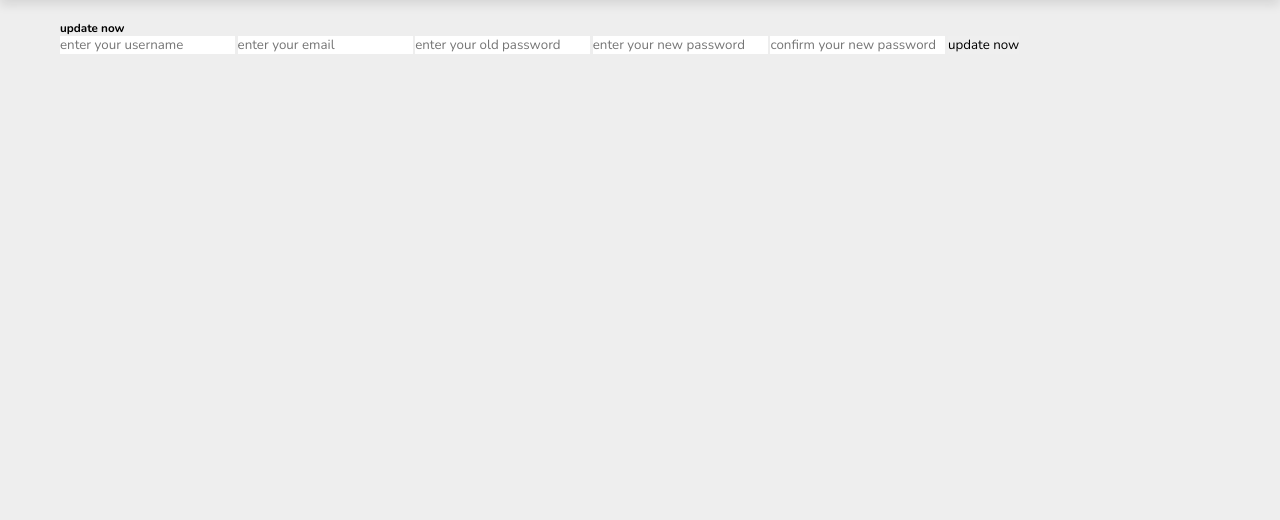
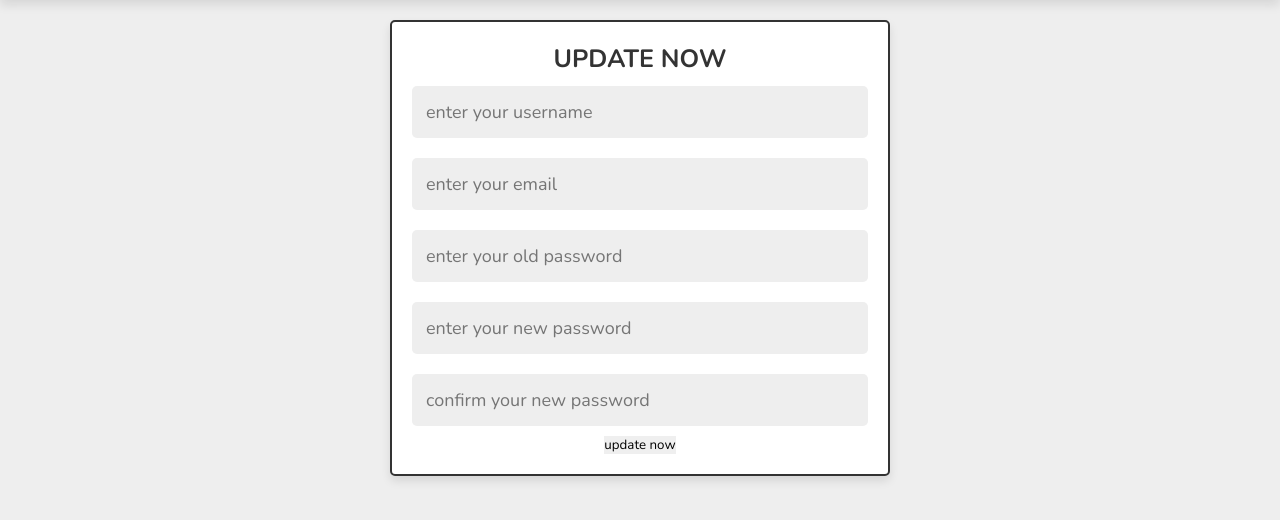
Before and after one commit to SEPIIDN/Project, a PHP site: page /update_user.php in a window 1280 px wide. Shown: the part 74-594 px from the top of the page. Run offline with PHP 8.4, Linux system fonts and the light colour scheme; data that the repository does not hold is empty; some libraries are stand-ins or nearby versions.

Commit message:
styled the user login form

```diff
--- a/css/style.css
+++ b/css/style.css
@@ -356,3 +356,35 @@ section{
  .cart-total p span{
     color:var(--red);
  }
+ .form-container form{
+    background-color: var(--white);
+    padding:2rem;
+    border-radius: .5rem;
+    border:var(--border);
+    box-shadow: var(--box-shadow);
+    text-align: center;
+    margin:0 auto;
+    max-width: 50rem;
+ }
+
+ .form-container form h3{
+    font-size: 2.5rem;
+    text-transform: uppercase;
+    color:var(--black);
+ }
+
+ .form-container form p{
+    font-size: 2rem;
+    color:var(--light-color);
+    margin:1.5rem 0;
+ }
+
+ .form-container form .box{
+    margin:1rem 0;
+    background-color: var(--light-bg);
+    padding:1.4rem;
+    font-size: 1.8rem;
+    color:var(--black);
+    width: 100%;
+    border-radius: .5rem;
+ }
```
